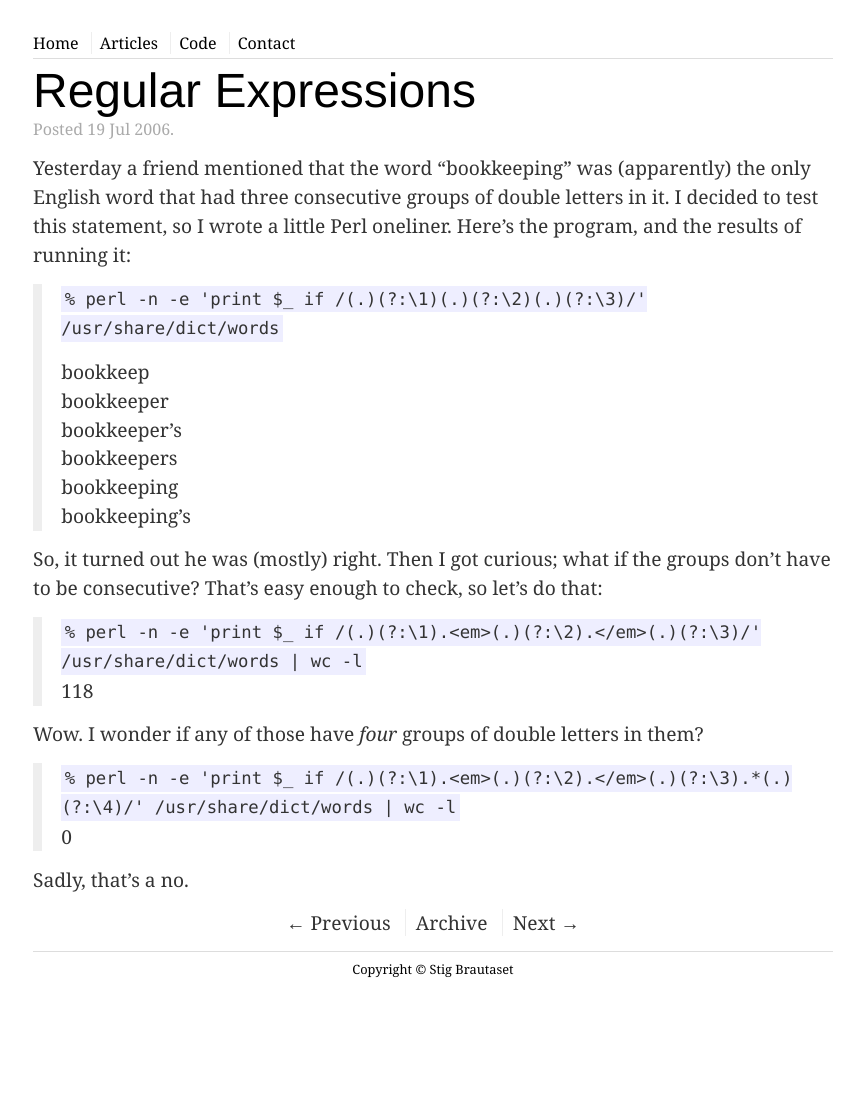
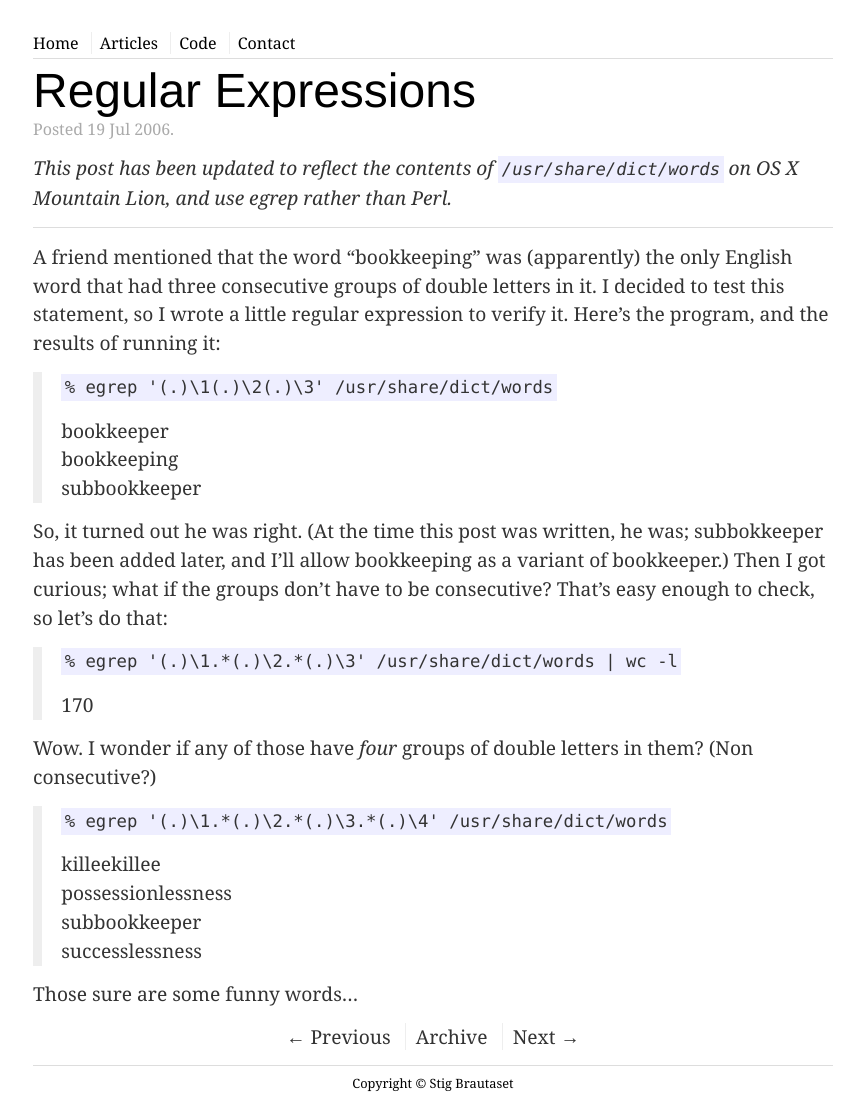
Before and after one commit to stig/www.brautaset.org, a Jekyll site: the page built from _posts/2006-07-19-regular-expressions.md, in a window 1280 px wide. Shown: the whole page, without its empty margins (207-1071 px from the left). Built offline with Jekyll 4.4.1, drawn with Linux system fonts in a browser that asks for light colours; before the commit the page ends 986 px from its top, so only the background shows below that.

Commit message:
update post to use grep instead of perl + modernise regex

```diff
--- a/_posts/2006-07-19-regular-expressions.md
+++ b/_posts/2006-07-19-regular-expressions.md
@@ -3,32 +3,41 @@ layout: post
 title: Regular Expressions
 imported: 31/01/2013
 tags: [Hacks]
+---
+
+*This post has been updated to reflect the contents of `/usr/share/dict/words` on OS X
+Mountain Lion, and use egrep rather than Perl.*
 
 ---
 
-Yesterday a friend mentioned that the word "bookkeeping" was (apparently) the only English
-word that had three consecutive groups of double letters in it. I decided to test this
-statement, so I wrote a little Perl oneliner. Here's the program, and the results of
+A friend mentioned that the word "bookkeeping" was (apparently) the only English word that
+had three consecutive groups of double letters in it. I decided to test this statement, so
+I wrote a little regular expression to verify it. Here's the program, and the results of
 running it:
 
-> `% perl -n -e 'print $_ if /(.)(?:\1)(.)(?:\2)(.)(?:\3)/' /usr/share/dict/words`
+> `% egrep '(.)\1(.)\2(.)\3' /usr/share/dict/words`
 >
-> bookkeep <br />
-> bookkeeper <br />
-> bookkeeper's <br />
-> bookkeepers <br />
-> bookkeeping <br />
-> bookkeeping's
+> bookkeeper<br/>
+> bookkeeping<br/>
+> subbookkeeper
 
-So, it turned out he was (mostly) right. Then I got curious; what if the groups don't have
-to be consecutive? That's easy enough to check, so let's do that:
+So, it turned out he was right. (At the time this post was written, he was; subbokkeeper
+has been added later, and I'll allow bookkeeping as a variant of bookkeeper.) Then I got
+curious; what if the groups don't have to be consecutive? That's easy enough to check, so
+let's do that:
 
-> `% perl -n -e 'print $_ if /(.)(?:\1).<em>(.)(?:\2).</em>(.)(?:\3)/' /usr/share/dict/words | wc -l` <br />
-> 118
+> `% egrep '(.)\1.*(.)\2.*(.)\3' /usr/share/dict/words | wc -l`
+>
+> 170
 
-Wow. I wonder if any of those have *four* groups of double letters in them?
+Wow. I wonder if any of those have *four* groups of double letters in them? (Non consecutive?)
 
-> `% perl -n -e 'print $_ if /(.)(?:\1).<em>(.)(?:\2).</em>(.)(?:\3).*(.)(?:\4)/' /usr/share/dict/words | wc -l` <br />
-> 0
+> `% egrep '(.)\1.*(.)\2.*(.)\3.*(.)\4' /usr/share/dict/words`
+>
+> killeekillee<br/>
+> possessionlessness<br/>
+> subbookkeeper<br/>
+> successlessness
 
-Sadly, that's a no.
+
+Those sure are some funny words...
```
